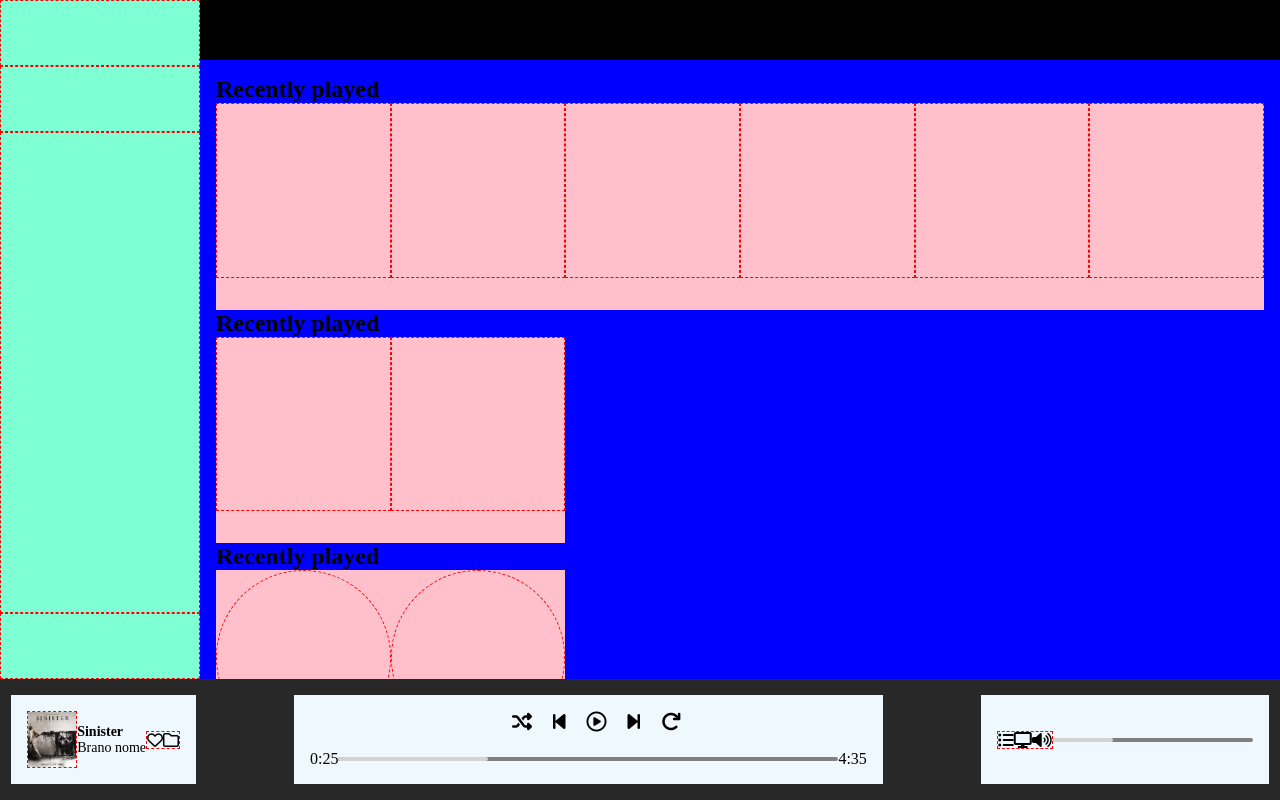
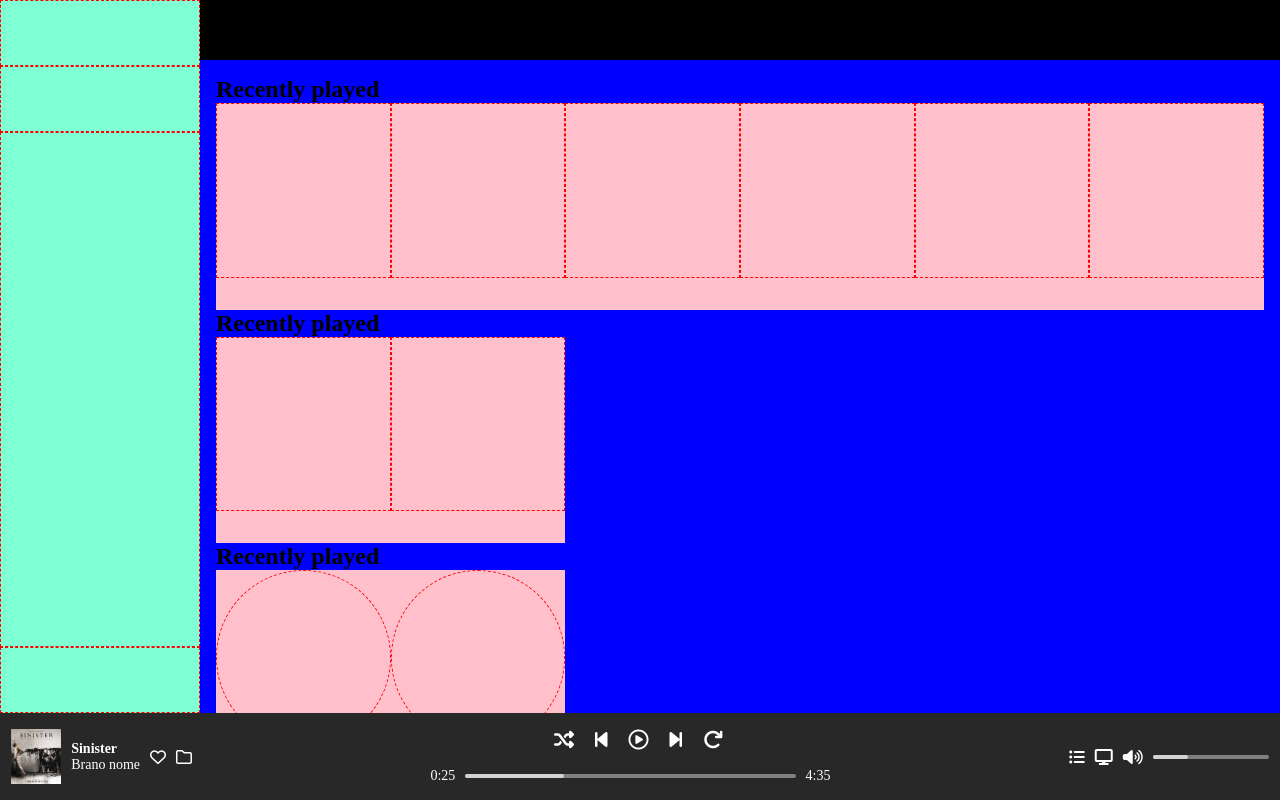
Before and after one commit to GiacomoDiNardo/html-css-spotifyweb, a plain HTML site: page index.html in a window 1280 px wide. Drawn offline with Linux system fonts and the light colour scheme.

Commit message:
song nav-bar adjustments

```diff
--- a/css/style.css
+++ b/css/style.css
@@ -39,6 +39,7 @@
     background-color: #282828;
     justify-content: space-between;
     padding: 1rem .7rem;
+    color: white;
 }
 
 .side-bar {
@@ -94,16 +95,12 @@
     padding: 1rem;
 }
 
-.bar {
-    /* solo per debug */
-    background-color: aliceblue;
-    padding: 1rem;
+.left-bar {
+    gap: 10px;
 }
 
 .song-cover {
-    /* solo per debug */
-    width: 50px;
-    border: 1px dashed red;
+   max-width: 50px;
 }
 
 .song-cover img {
@@ -121,12 +118,12 @@
 }
 
 .icons {
-    /* solo per debug */
-    border: 1px dashed red;
+    gap: 10px;
 }
 
-.time-bar {
-    width: 500px;
+.central-bar {
+    max-width: 400px;
+    flex-grow: 1;
 }
 
 .song-nav {
@@ -141,14 +138,23 @@
 
 .song-time {
     align-items: center;
+    gap: 10px;
+    font-size: 14px;
+}
+
+.time-bar {
+    width: 100%;
 }
 
 .right-bar {
     align-items: center;
+    gap: 10px;
+    max-width: 200px;
+    flex-grow: 1;
 }
 
 .volume-bar {
-    width: 200px;
+    width: 100%;
 }
 
 .bar-max {
```
